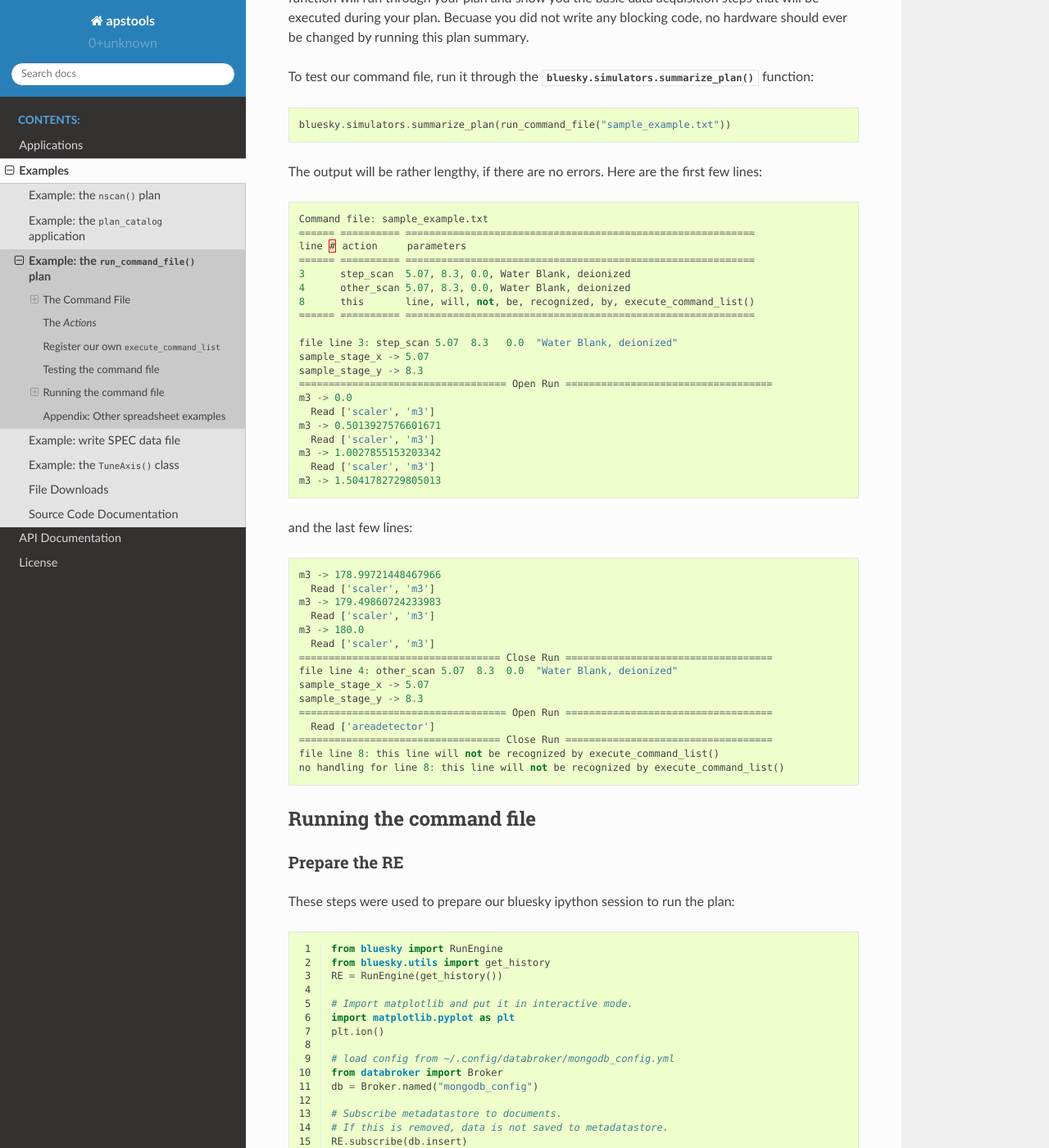
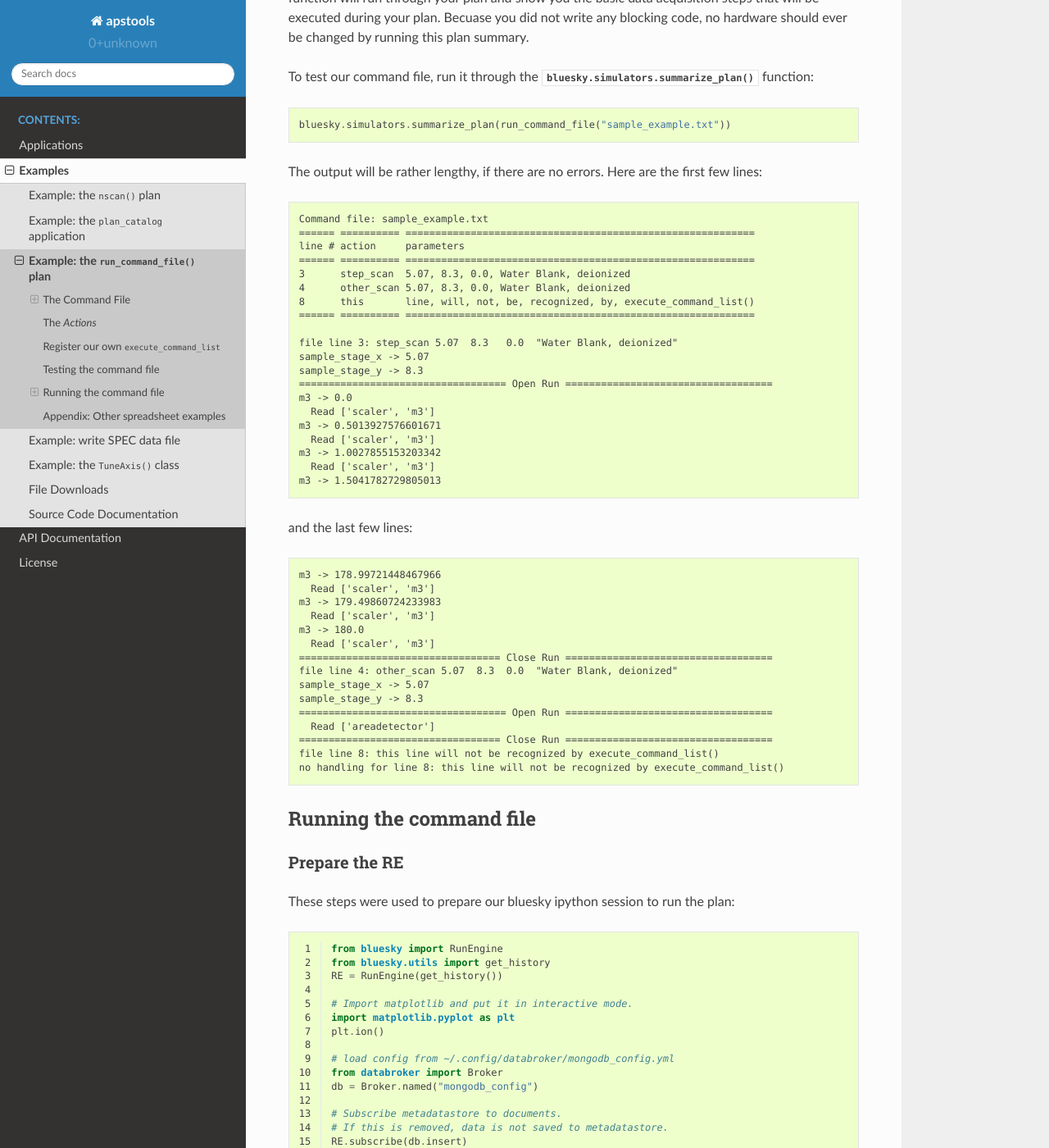
Before and after one commit to dogrecajb/apstools, a Sphinx documentation site: the page built from docs/source/examples/_run_command_list.rst, in a window 1280 px wide and 1400 px high, scrolled down 4524 px. Shown: the whole window at 82% size. Built offline with Sphinx 7.4.7 and the Read the Docs theme 2.0.0, drawn with Linux system fonts in a browser that asks for light colours; some of the changed lines change nothing that is shown; some of the changed text lies outside the part shown.

Commit message:
DOC #189 explicit lexers

```diff
--- a/docs/source/examples/_run_command_list.rst
+++ b/docs/source/examples/_run_command_list.rst
@@ -39,11 +39,11 @@
 .. literalinclude:: ../resources/sample_example.txt
    :tab-width: 4
    :linenos:
-   :language: guess
+   :language: none
 
 ... can be summarized in a bluesky ipython session:
 
-.. code-block:: guess
+.. code-block:: python
 
 	In [1]: import apstools.plans
 	In [2]: apstools.plans.summarize_command_file("sample_example.txt")
@@ -89,7 +89,7 @@
 
 This spreadsheet can be summarized in a bluesky ipython session:
 
-.. code-block:: guess
+.. code-block:: python
 
 	In [1]: import apstools.plans
 	In [2]: apstools.plans.summarize_command_file("sample_example.xlsx")
@@ -248,14 +248,14 @@
 
 .. literalinclude:: ../resources/sample_example_summary.txt
    :tab-width: 4
-   :language: guess
+   :language: none
    :lines: 1-20
 
 and the last few lines:
 
 .. literalinclude:: ../resources/sample_example_summary.txt
    :tab-width: 4
-   :language: guess
+   :language: none
    :lines: 728-
 
 .. _command_file_running:
@@ -328,14 +328,14 @@
 
 .. literalinclude:: ../resources/sample_example_run.txt
    :tab-width: 4
-   :language: guess
+   :language: none
    :lines: 1-25
 
 and the last few lines:
 
 .. literalinclude:: ../resources/sample_example_run.txt
    :tab-width: 4
-   :language: guess
+   :language: none
    :lines: 390-
 
 
```
